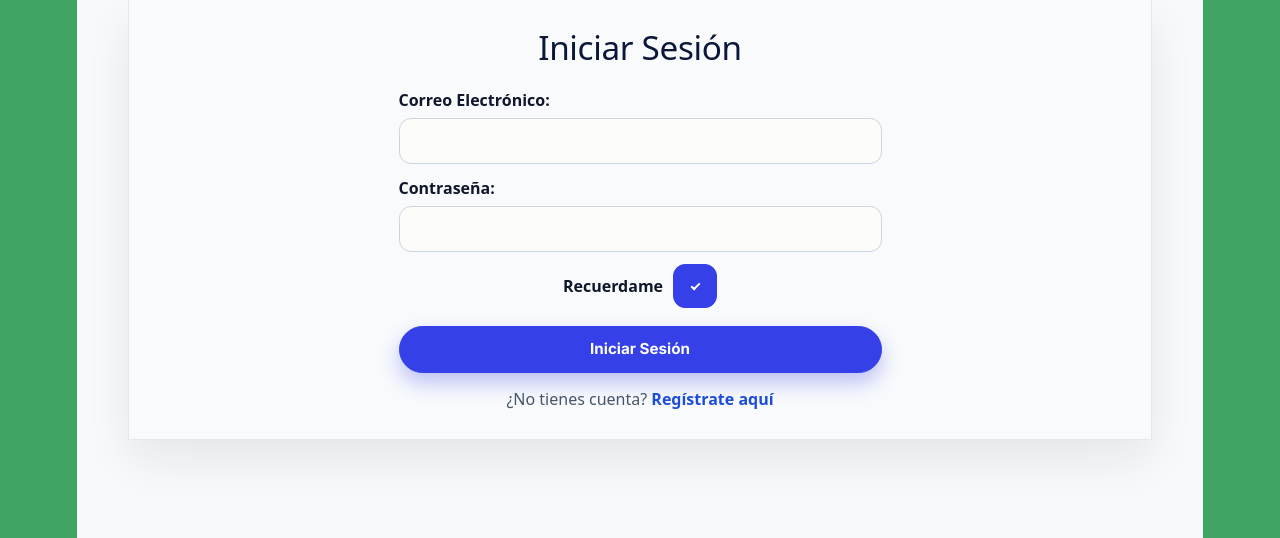
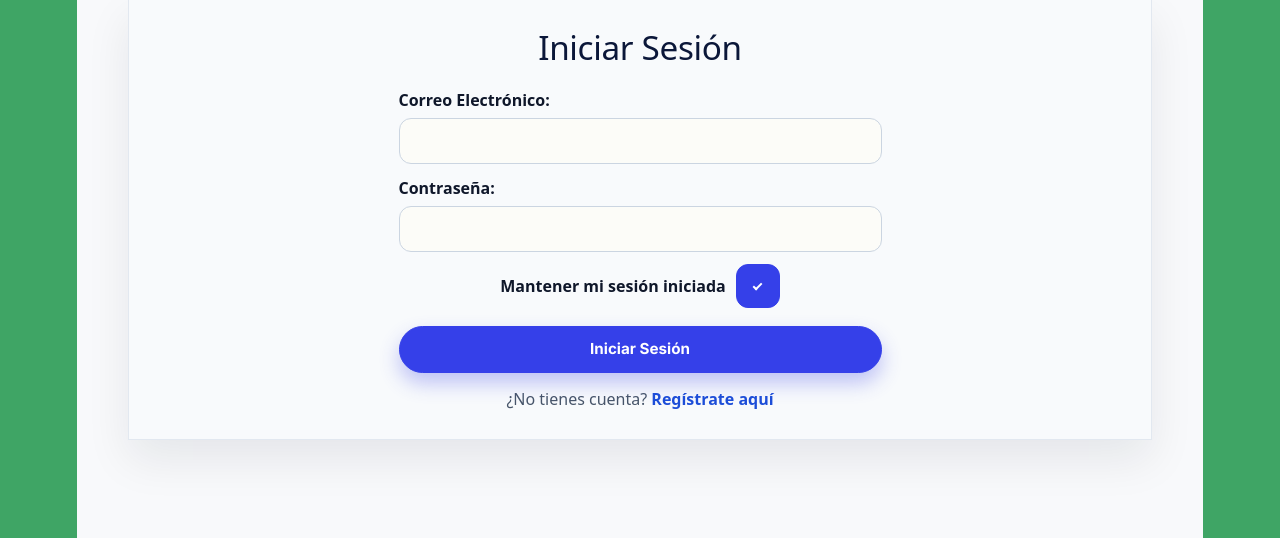
Before and after one commit to Thefallenashes/Recepted, a PHP site: page /login.php in a window 1280 px wide. Shown: the part 96-634 px from the top of the page. Run offline with PHP 8.4, Linux system fonts and the light colour scheme.

Commit message:
actualizado register.php

```diff
--- a/src/pages/login.php
+++ b/src/pages/login.php
@@ -109,7 +109,7 @@ if ($_SERVER['REQUEST_METHOD'] === 'POST') {
 
             <div class="form-group auth-check-row">
                 <label class="auth-check-label" for="remember">
-                    <span>Recuerdame</span>
+                    <span>Mantener mi sesión iniciada</span>
                     <input class="auth-check-input" type="checkbox" id="remember" name="remember" value="1" checked>
                 </label>
             </div>
```
